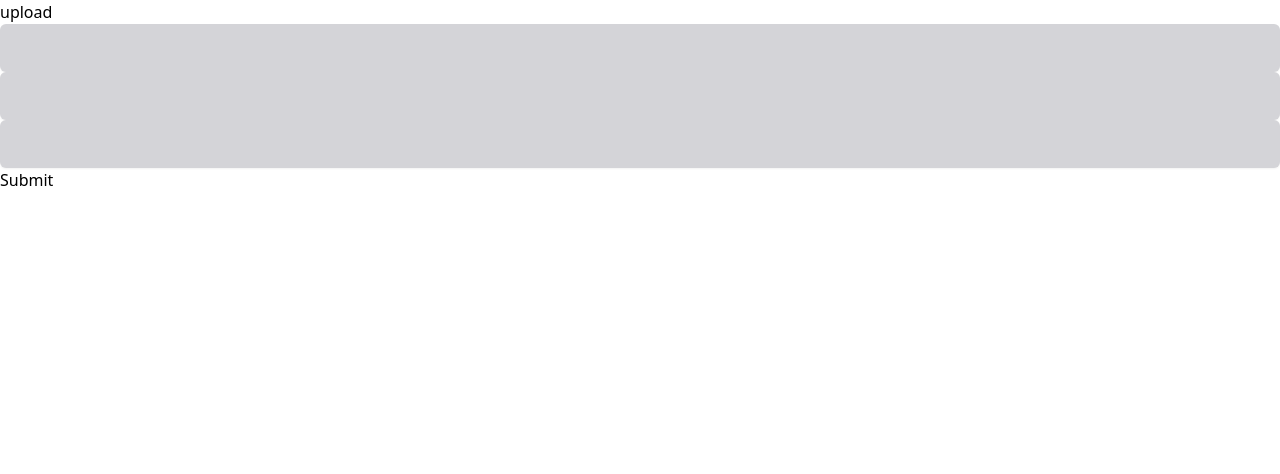
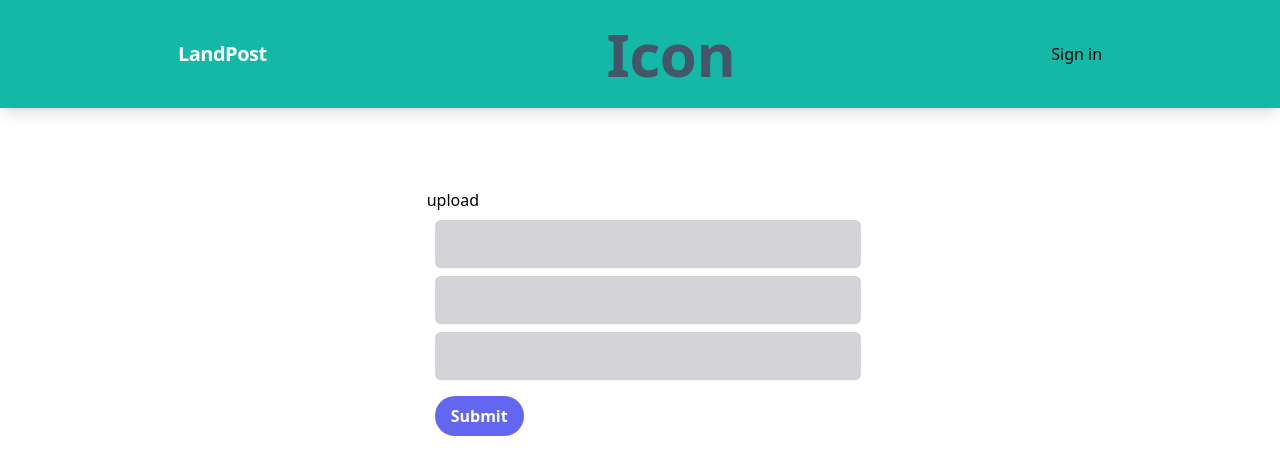
Before and after one commit to bbakercello/Landpost-nextjs, a Next.js app: page /upload in a window 1280 px wide. Shown: the top 474 px of the page. Built offline with nearby package versions, Linux system fonts and the light colour scheme; no server answers.

Commit message:
styled the upload component

```diff
--- a/components/NavigationBar.tsx
+++ b/components/NavigationBar.tsx
@@ -46,7 +46,7 @@ const NavigationBar = (props) => {
         )}
       </div>
 
-      <div className="flex items-center">
+      <div className="flex items-center justify-evenly">
         {user && (
           <div className="text-sm flex items-center">
             <Link
--- a/pages/upload.tsx
+++ b/pages/upload.tsx
@@ -1,6 +1,7 @@
 import { useUser } from "@auth0/nextjs-auth0/client";
 import { useState } from "react";
-
+import { motion } from "framer-motion";
+import NavigationBar from "../components/NavigationBar";
 const upload = () => {
   const [text, setText] = useState("");
   const [image, setImage] = useState("");
@@ -43,7 +44,11 @@ const upload = () => {
     console.log(user.user);
     return (
       <>
+      <NavigationBar/>
+      <div className='flex justify-center'>
+        <div className='m-20 w-1/3 flex flex-col'>
           <div>upload</div>
+
           <form
             action="./api/posts"
             method="POST"
@@ -55,34 +60,40 @@ const upload = () => {
               onChange={(e) => setName(e.target.value)}
               value={name}
             />
-          <input
+            <motion.input
               type="text"
               name="text"
               id="text"
               autoComplete="text"
               onChange={(e) => setText(e.target.value)}
               value={text}
-            className="bg-zinc-300 text-gray-200-900 focus:ring-indigo-400 focus:border-indigo-400 border-warm-gray-300 block w-full rounded-md py-3 px-4 shadow-sm"
+              className="bg-zinc-300 text-gray-200-900 focus:ring-indigo-400 focus:border-indigo-400 border-warm-gray-300 block w-full m-2 rounded-md py-3 px-4 shadow-sm"
+              whileHover={{ scale: 1.1 }}
+              whileTap={{ scale: 0.9 }}
             />
 
-          <input
+            <motion.input
               type="text"
               name="image"
               id="image"
               autoComplete="image"
               onChange={(e) => setImage(e.target.value)}
               value={image}
-            className="bg-zinc-300 text-gray-200-900 focus:ring-indigo-400 focus:border-indigo-400 border-warm-gray-300 block w-full rounded-md py-3 px-4 shadow-sm"
+              className="bg-zinc-300 text-gray-200-900 focus:ring-indigo-400 focus:border-indigo-400 border-warm-gray-300 block w-full m-2 rounded-md py-3 px-4 shadow-sm"
+              whileHover={{ scale: 1.1 }}
+              whileTap={{ scale: 0.9 }}
             />
 
-          <input
+            <motion.input
               type="text"
               name="location"
               id="location"
               autoComplete="location"
               onChange={(e) => setLocation(e.target.value)}
               value={location}
-            className="bg-zinc-300 text-gray-200-900 focus:ring-indigo-400 focus:border-indigo-400 border-warm-gray-300 block w-full rounded-md py-3 px-4 shadow-sm"
+              className="bg-zinc-300 text-gray-200-900 focus:ring-indigo-400 focus:border-indigo-400 border-warm-gray-300 block w-full m-2 rounded-md py-3 px-4 shadow-sm"
+              whileHover={{ scale: 1.1 }}
+              whileTap={{ scale: 0.9 }}
             />
             <input
               type="hidden"
@@ -90,8 +101,17 @@ const upload = () => {
               onChange={(e) => setPicture(e.target.value)}
               value={picture}
             />
-          <button type="submit">Submit</button>
+            <motion.button
+              type="submit"
+              className="bg-indigo-500 hover:bg-indigo-600 text-white font-bold py-2 px-4 m-2 rounded-full"
+              whileHover={{ scale: 1.1 }}
+              whileTap={{ scale: 0.9 }}
+            >
+              Submit
+            </motion.button>
           </form>
+        </div>
+        </div>
       </>
     );
   };
```
Lines whose indentation alone changed are shown as unchanged.
